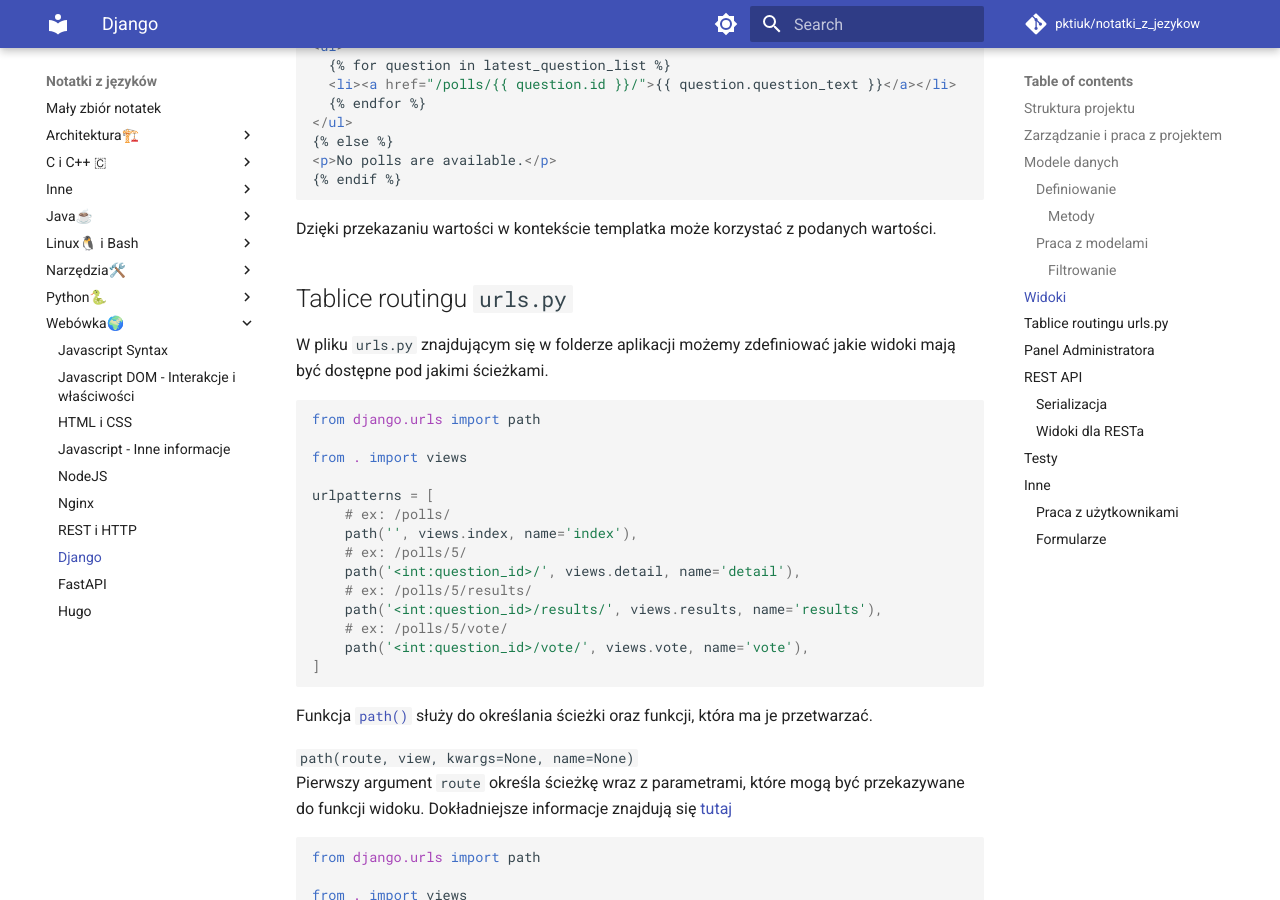
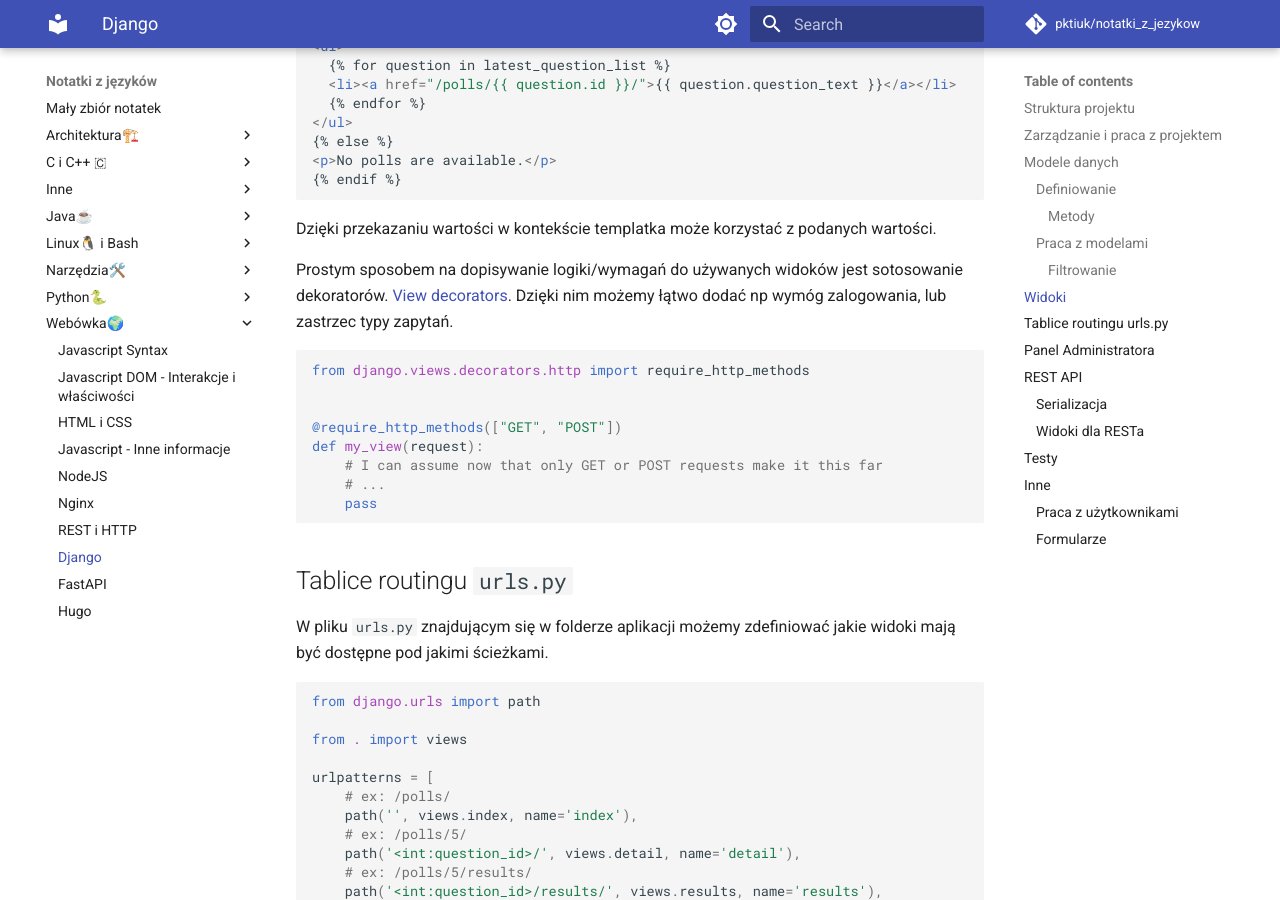
Before and after one commit to pktiuk/notatki_z_jezykow, an MkDocs documentation site: the page built from docs/Webówka🌍/9_django.md, in a window 1280 px wide and 900 px high, scrolled down 5993 px. Built offline with MkDocs 1.6.1 and Material for MkDocs 9.7.7, drawn with Linux system fonts in a browser that asks for light colours; comment, search, counter and statistics services are not loaded.

Commit message:
OPisy dekoratorów

````diff
--- a/docs/Webówka🌍/9_django.md
+++ b/docs/Webówka🌍/9_django.md
@@ -257,6 +257,19 @@
 
 Dzięki przekazaniu wartości w kontekście templatka może korzystać z podanych wartości.
 
+Prostym sposobem na dopisywanie logiki/wymagań do używanych widoków jest sotosowanie dekoratorów. [View decorators](https://docs.djangoproject.com/en/5.1/topics/http/decorators/). Dzięki nim możemy łątwo dodać np wymóg zalogowania, lub zastrzec typy zapytań.
+
+```py
+from django.views.decorators.http import require_http_methods
+
+
+@require_http_methods(["GET", "POST"])
+def my_view(request):
+    # I can assume now that only GET or POST requests make it this far
+    # ...
+    pass
+```
+
 ## Tablice routingu `urls.py`
 
 W pliku `urls.py` znajdującym się w folderze aplikacji możemy zdefiniować jakie widoki mają być dostępne pod jakimi ścieżkami.
````
